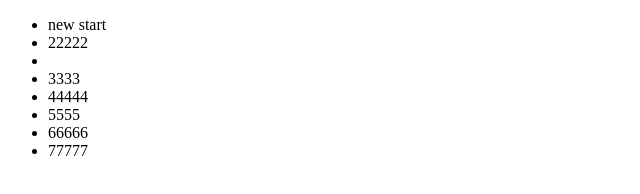
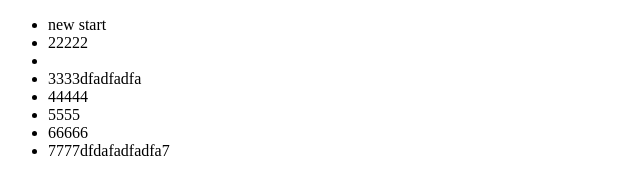
Before and after one commit to ji-woon/forgotten, a plain HTML site: page index.html in a window 1280 px wide. Shown: the whole page, without its empty margins (0-640 px from the left). Drawn offline with Linux system fonts and the light colour scheme.

Commit message:
다시 함번

```diff
--- a/index.html
+++ b/index.html
@@ -8,11 +8,11 @@
 	<ul>
 		<li>new start</li>
 		<li>22222<li>
-		<li>3333</li>
+		<li>3333dfadfadfa</li>
 		<li>44444</li>
 		<li>5555</li>
 		<li>66666</li>
-		<li>77777</li>
+		<li>7777dfdafadfadfa7</li>
 	</ul>
 
 
```
Also changed, not shown: 새 텍스트 문서.txt (added).
